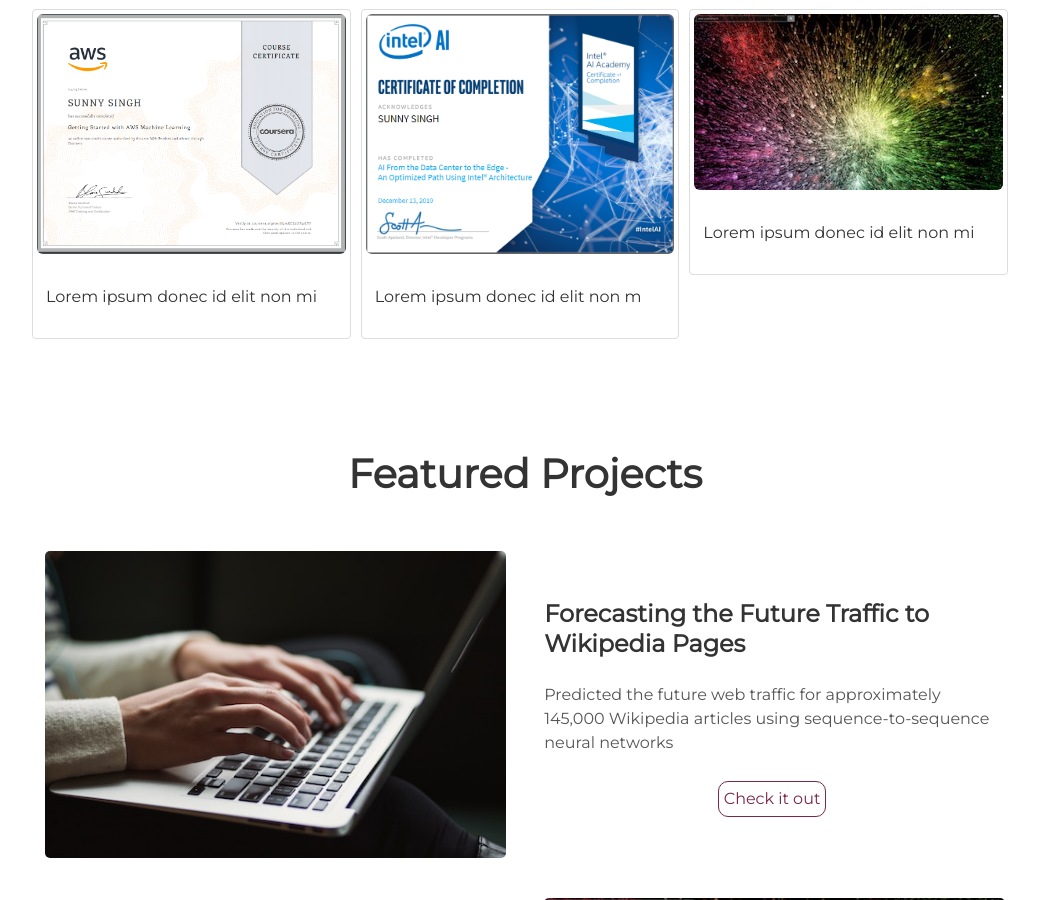
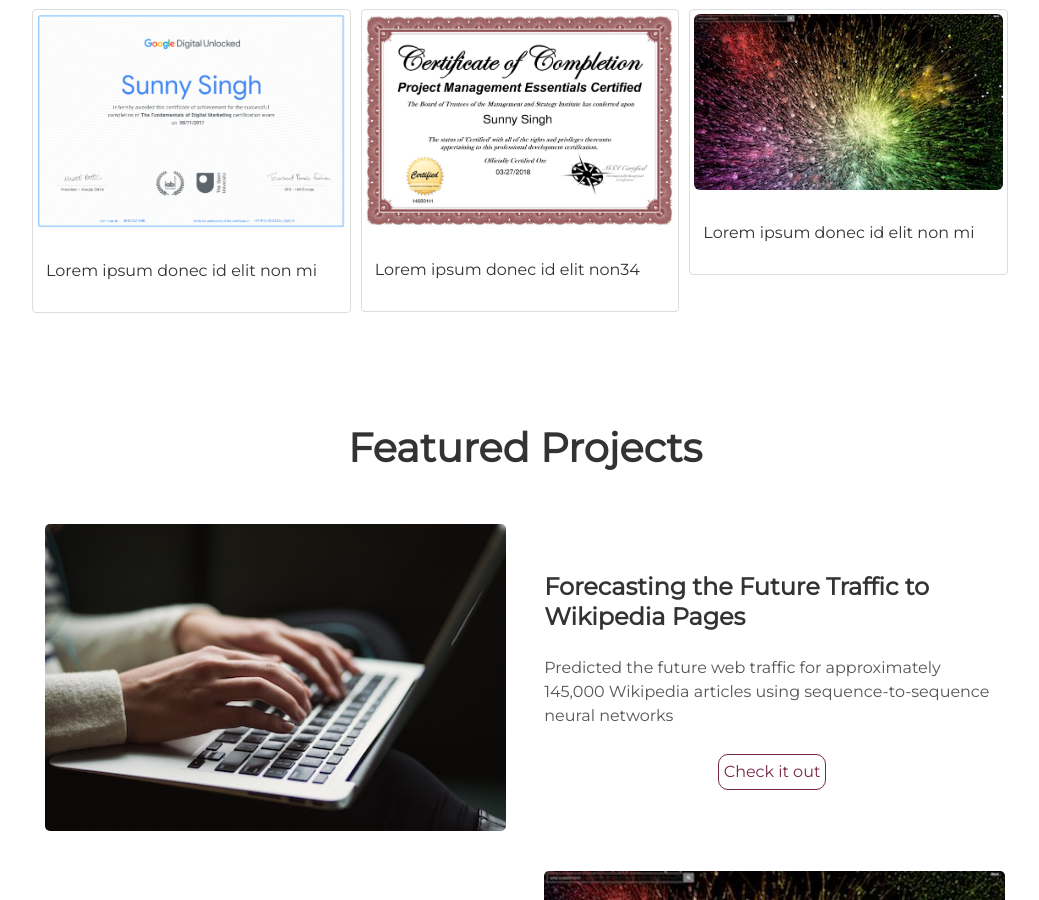
Before and after one commit to arkadee/arkadee.github.io, a Jekyll site: the page built from index.html, in a window 1280 px wide and 900 px high, scrolled down 3177 px. Shown: the whole window, without its empty margins (115-1154 px from the left). Built offline with Jekyll 4.4.1, drawn with Linux system fonts in a browser that asks for light colours.

Commit message:
Update certifications.html

```diff
--- a/_includes/certifications.html
+++ b/_includes/certifications.html
@@ -60,7 +60,7 @@
         <div class="column1">
           <div class="thumbnail">
             <a href="/w3images/fjords.jpg" target="_blank">
-              <img src="assets/img/c4.png" class="img-rounded" alt="Snow" style="width:100%">
+              <img src="assets/img/cert2.png" class="img-rounded" alt="Snow" style="width:100%">
             </a>
               <div class="caption">
                 <p>Lorem ipsum donec id ansh</p>
@@ -71,7 +71,7 @@
         <div class="column1">
           <div class="thumbnail">
             <a href="/w3images/cert1.png" target="_blank">
-              <img src="assets/img/cert4.png" class="img-rounded" alt="Snow" style="width:100%">
+              <img src="assets/img/cert1.png" class="img-rounded" alt="Snow" style="width:100%">
             </a>
               <div class="caption">
                 <p>Lorem ipsum donec id elit non mi</p>
@@ -82,10 +82,10 @@
         <div class="column1">
           <div class="thumbnail">
             <a href="/w3images/cert3.png" target="_blank">
-              <img src="assets/img/cert5.png" class="img-rounded" alt="Snow" style="width:100%">
+              <img src="assets/img/cert3.png" class="img-rounded" alt="Snow" style="width:100%">
             </a>
               <div class="caption">
-                <p>Lorem ipsum donec id elit non m</p>
+                <p>Lorem ipsum donec id elit non34</p>
               </div>
           </div>
         </div>
```
